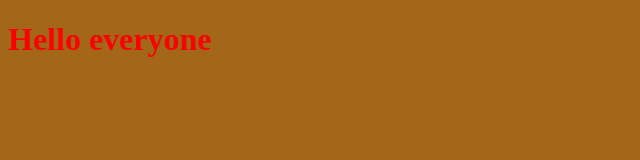
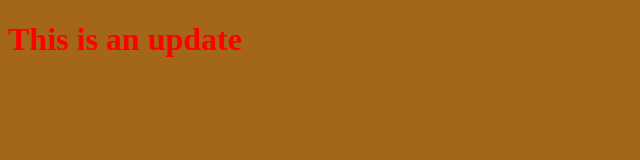
Before and after one commit to MohamedKaanoun/MyProject, a plain HTML site: page index.html in a window 1280 px wide. Shown: the whole page, without its empty margins (0-640 px from the left). Drawn offline with Linux system fonts and the light colour scheme.

Commit message:
changing .html message

```diff
--- a/index.html
+++ b/index.html
@@ -10,7 +10,7 @@
 </head>
 
 <body>
-    <h1>Hello everyone</h1>
+    <h1>This is an update </h1>
     <script src="file1.js"></script>
 </body>
 
```
